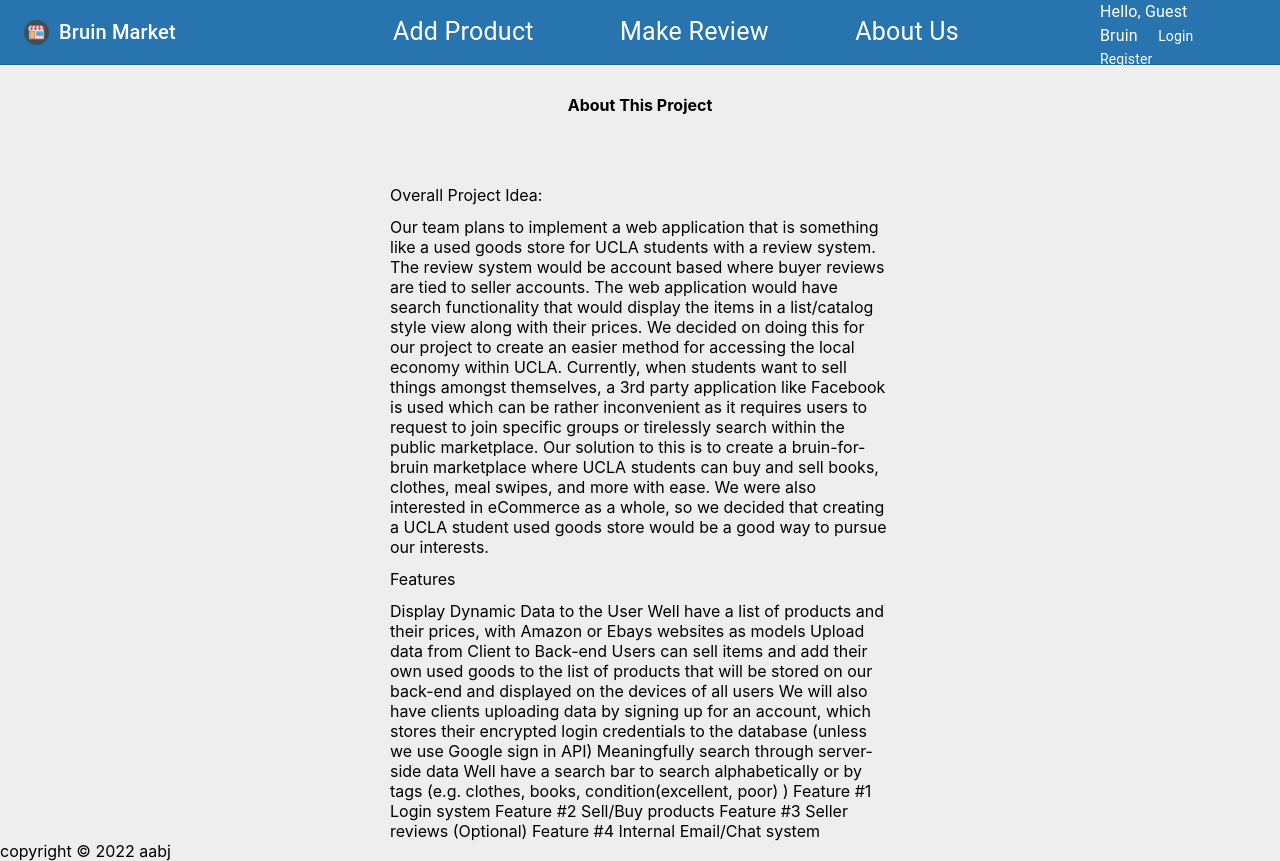
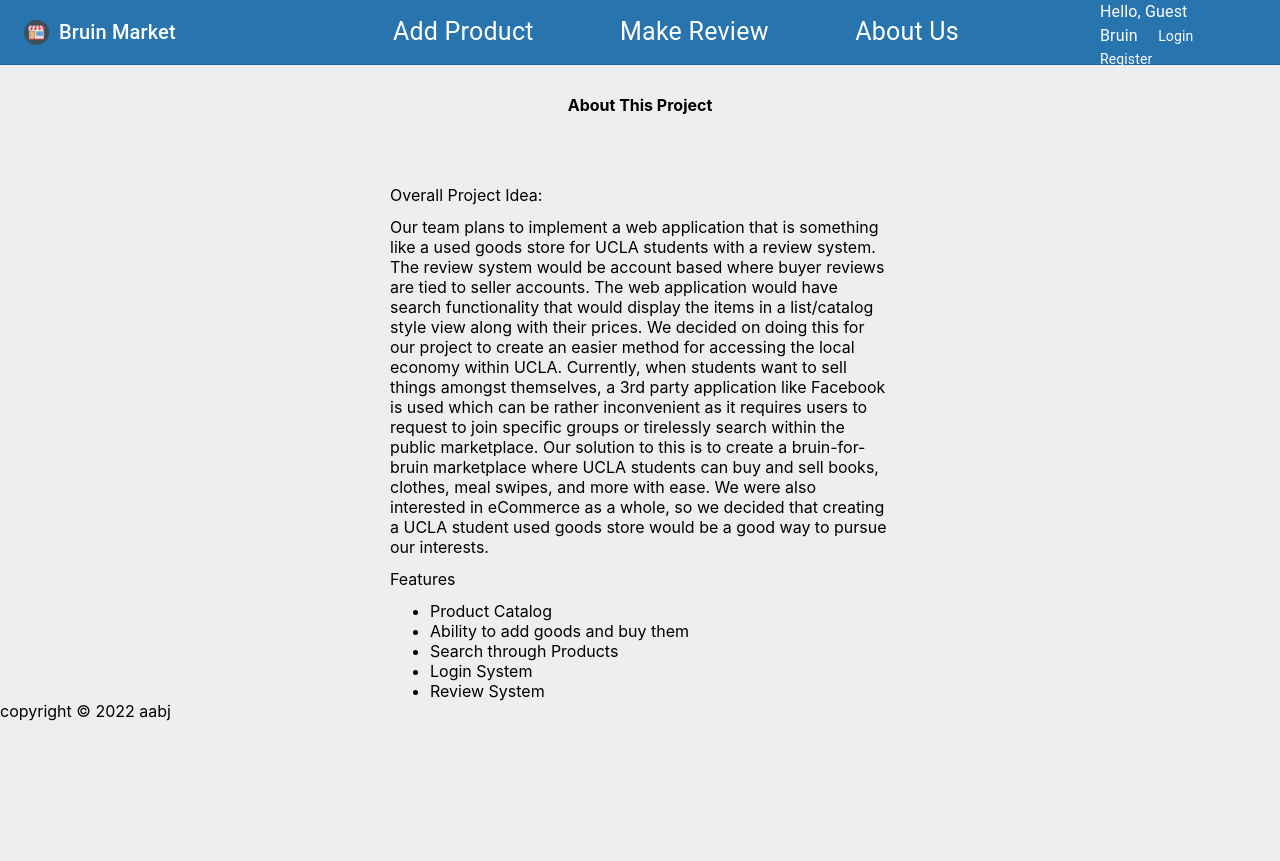
Before and after one commit to ashi72/budget-amazon, a React (Create React App) app: page /Info in a window 1280 px wide. After the commit the page ends 800 px from the top, so only its background shows below. Built offline with nearby package versions, Linux system fonts and the light colour scheme.

Commit message:
Fix-up about page

```diff
--- a/src/components/info.js
+++ b/src/components/info.js
@@ -1,19 +1,14 @@
 import React, { useContext, useEffect, Component } from "react";
 import { useNavigate } from "react-router-dom";
 
-
 import { UserContext } from "../contexts/UserContext";
-
 
 class info extends Component {
   constructor(props) {
     super(props);
   }
 
-
   render() {
-
-
     return (
       <>
         <div className="hero is-primary ">
@@ -24,40 +19,31 @@ class info extends Component {
         <br />
         <br />
         <form>
-                    <lebel>
-                        Overall Project Idea:
-                        </lebel>
-
-
-                        Our team plans to implement a web application that is something like a used goods store for UCLA students with a review system.
-                        The review system would be account based where buyer reviews are tied to seller accounts. The web application would have search
-                        functionality that would display the items in a list/catalog style view along with their prices. We decided on doing this for our
-                        project to create an easier method for accessing the local economy within UCLA. Currently, when students want to sell things amongst
-                        themselves, a 3rd party application like Facebook is used which can be rather inconvenient as it requires users to request to join
-                        specific groups or tirelessly search within the public marketplace. Our solution to this is to create a bruin-for-bruin marketplace
-                        where UCLA students can buy and sell books, clothes, meal swipes, and more with ease. We were also interested in eCommerce as a whole,
-                        so we decided that creating a UCLA student used goods store would be a good way to pursue our interests.
-                    <lebel>
-                        Features
-                        </lebel>
-
-                        Display Dynamic Data to the User
-                        Well have a list of products and their prices, with Amazon or Ebays websites as models
-                        Upload data from Client to Back-end
-                        Users can sell items and add their own used goods to the list of products that will be stored on our back-end and displayed on the devices of all users
-                        We will also have clients uploading data by signing up for an account, which stores their encrypted login credentials to the database
-                        (unless we use Google sign in API)
-                        Meaningfully search through server-side data
-                        Well have a search bar to search alphabetically or by tags (e.g. clothes, books, condition(excellent, poor) )
-                        Feature #1 Login system
-                        Feature #2 Sell/Buy products
-                        Feature #3 Seller reviews
-                        (Optional) Feature #4 Internal Email/Chat system
-
-
-
+          <lebel>Overall Project Idea:</lebel>
+          Our team plans to implement a web application that is something like a
+          used goods store for UCLA students with a review system. The review
+          system would be account based where buyer reviews are tied to seller
+          accounts. The web application would have search functionality that
+          would display the items in a list/catalog style view along with their
+          prices. We decided on doing this for our project to create an easier
+          method for accessing the local economy within UCLA. Currently, when
+          students want to sell things amongst themselves, a 3rd party
+          application like Facebook is used which can be rather inconvenient as
+          it requires users to request to join specific groups or tirelessly
+          search within the public marketplace. Our solution to this is to
+          create a bruin-for-bruin marketplace where UCLA students can buy and
+          sell books, clothes, meal swipes, and more with ease. We were also
+          interested in eCommerce as a whole, so we decided that creating a UCLA
+          student used goods store would be a good way to pursue our interests.
+          <lebel>Features</lebel>
+          <ul>
+            <li>Product Catalog</li>
+            <li>Ability to add goods and buy them</li>
+            <li>Search through Products</li>
+            <li>Login System</li>
+            <li>Review System</li>
+          </ul>
         </form>
-
       </>
     );
   }
```
Lines whose indentation alone changed are shown as unchanged.
